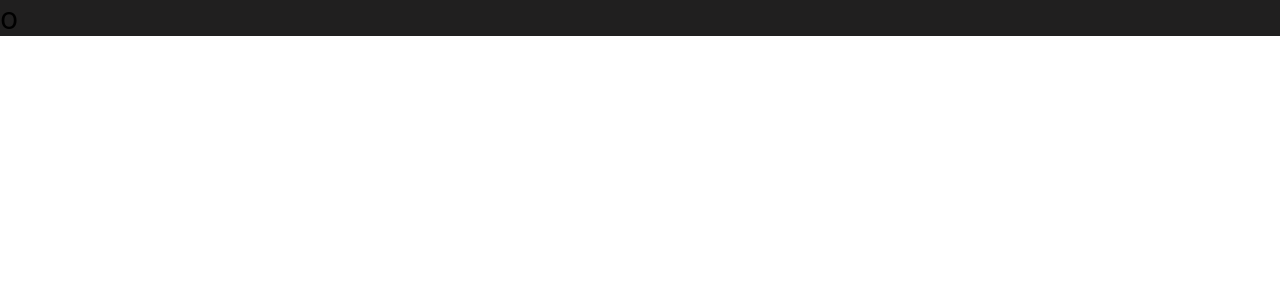
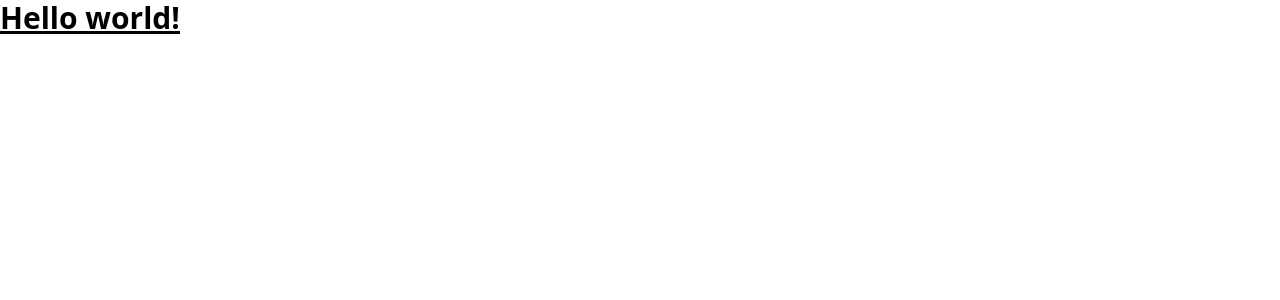
Before and after one commit to obrucheoghene/my_portfolio, a React (Vite) app: page / in a window 1280 px wide. Shown: the top 300 px of the page. Built offline with nearby package versions, Linux system fonts and the light colour scheme.

Commit message:
Install postcss and autoprefixer

```diff
--- a/package.json
+++ b/package.json
@@ -16,6 +16,8 @@
     "@types/react": "^18.0.27",
     "@types/react-dom": "^18.0.10",
     "@vitejs/plugin-react-swc": "^3.0.0",
+    "autoprefixer": "^10.4.13",
+    "postcss": "^8.4.21",
     "tailwindcss": "^3.2.7",
     "typescript": "^4.9.3",
     "vite": "^4.1.0"
--- /dev/null
+++ b/postcss.config.cjs
@@ -0,0 +1,6 @@
+module.exports = {
+  plugins: {
+    tailwindcss: {},
+    autoprefixer: {},
+  },
+}
--- a/src/App.tsx
+++ b/src/App.tsx
@@ -1,7 +1,7 @@
 import { useState } from 'react';
 
 function App() {
-  return <div className=" bg-[#201F1F] h-full text-3xl"> o</div>;
+  return <h1 className="text-3xl font-bold underline">Hello world!</h1>;
 }
 
 export default App;
```
Also changed, not shown: 1 other file (tests, documents, lock files or other folders).
